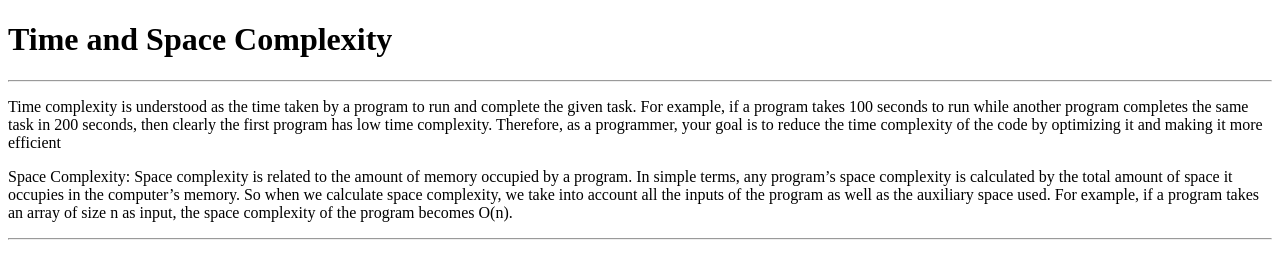
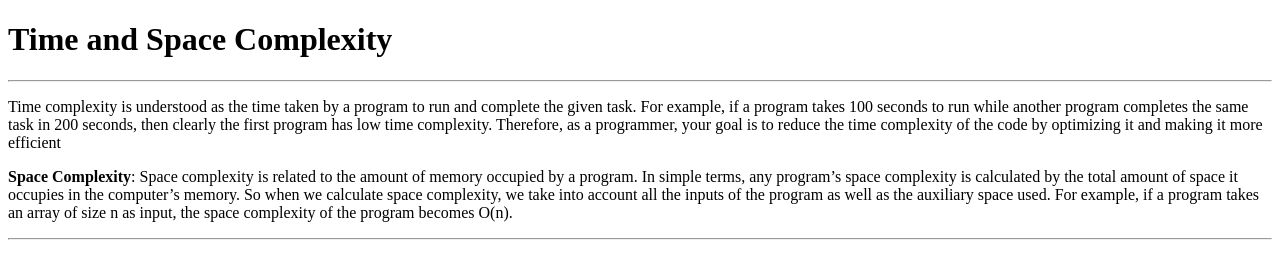
Before and after one commit to acciojob/time-and-space-complexity-ABHISHEKSINGLA209, a website: page main.html in a window 1280 px wide. Drawn offline with Linux system fonts and the light colour scheme.

Commit message:
created a submission

```diff
--- a/main.html
+++ b/main.html
@@ -12,7 +12,7 @@
 	<h1>Time and Space Complexity</h1>
 	<hr>
 	<p>Time complexity is understood as the time taken by a program to run and complete the given task. For example, if a program takes 100 seconds to run while another program completes the same task in 200 seconds, then clearly the first program has low time complexity. Therefore, as a programmer, your goal is to reduce the time complexity of the code by optimizing it and making it more efficient</p>
-	<p>Space Complexity: Space complexity is related to the amount of memory occupied by a program. In simple terms, any program’s space complexity is calculated by the total amount of space it occupies in the computer’s memory. So when we calculate space complexity, we take into account all the inputs of the program as well as the auxiliary space used. For example, if a program takes an array of size n as input, the space complexity of the program becomes O(n).</p>		<hr>
+	<p><b>Space Complexity</b>: Space complexity is related to the amount of memory occupied by a program. In simple terms, any program’s space complexity is calculated by the total amount of space it occupies in the computer’s memory. So when we calculate space complexity, we take into account all the inputs of the program as well as the auxiliary space used. For example, if a program takes an array of size n as input, the space complexity of the program becomes O(n).</p>		<hr>
 
 	<script type="text/javascript" src="./script.js"></ript>																																																																																																						 pt.js">
 </script>
```
